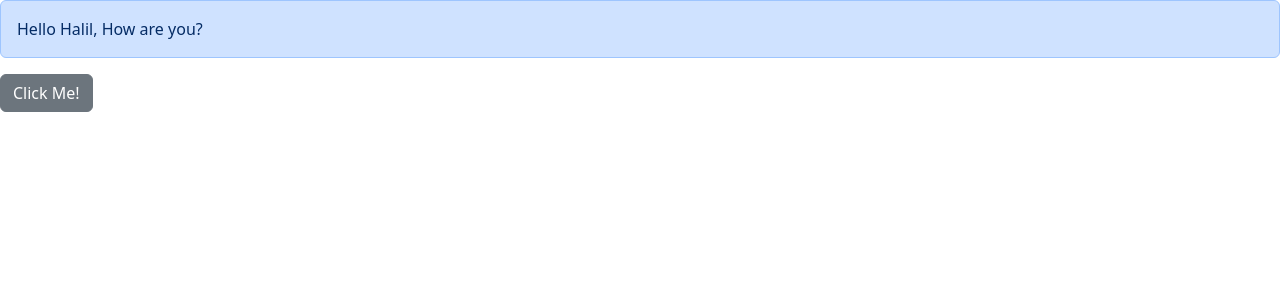
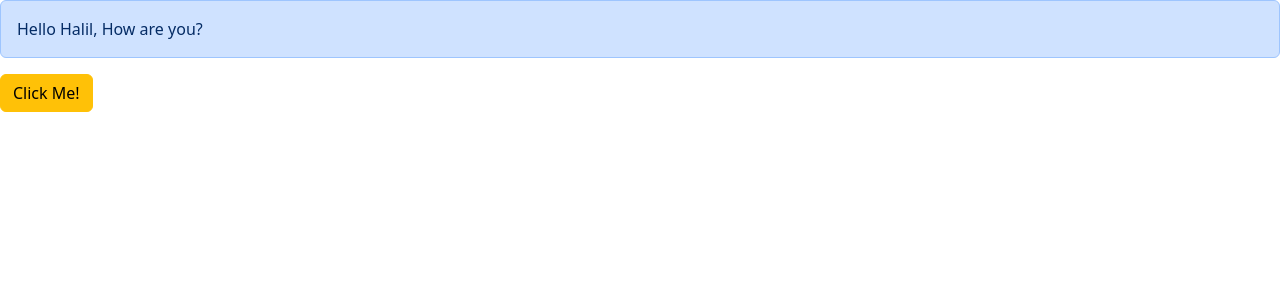
Before and after one commit to holcay92/ReactTutorial, a React (Vite) app: page / in a window 1280 px wide. Shown: the top 300 px of the page. Built offline with nearby package versions, Linux system fonts and the light colour scheme.

Commit message:
essential values are given to a props. so it cant take any other values other than the defined ones

```diff
--- a/src/App.tsx
+++ b/src/App.tsx
@@ -1,6 +1,5 @@
 import Alert from "./components/Alert";
 import Button from "./components/Button";
-import ListGroup from "./components/ListGroup";
 
 function App() {
   /*   let items = [
@@ -31,7 +30,7 @@ function App() {
         <span> How are you?</span>
       </Alert>
       <Button
-        color="secondary"
+        color="warning"
         text="Click Me!"
         onClick={() => console.log("clicked")}
       ></Button>
--- a/src/components/Button.tsx
+++ b/src/components/Button.tsx
@@ -1,6 +1,6 @@
 interface ButtonProps {
   text: string;
-  color?: string;
+  color?: "primary" | "secondary" | "success" | "danger" | "warning";
   onClick: () => void;
 }
 
```
